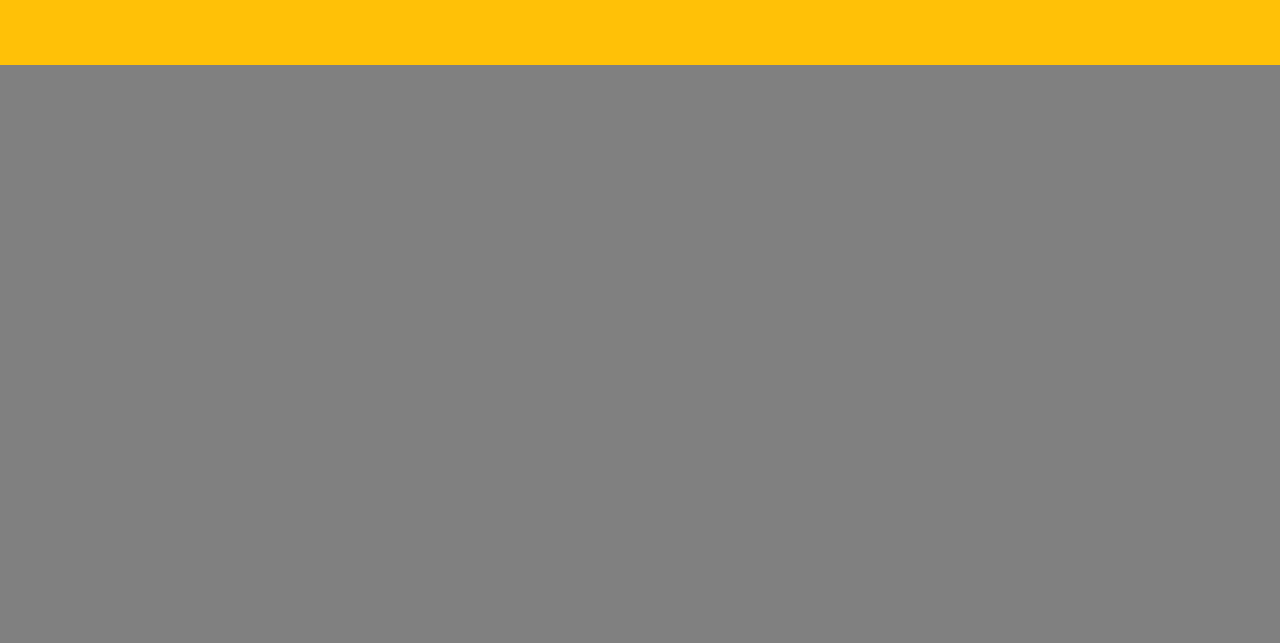
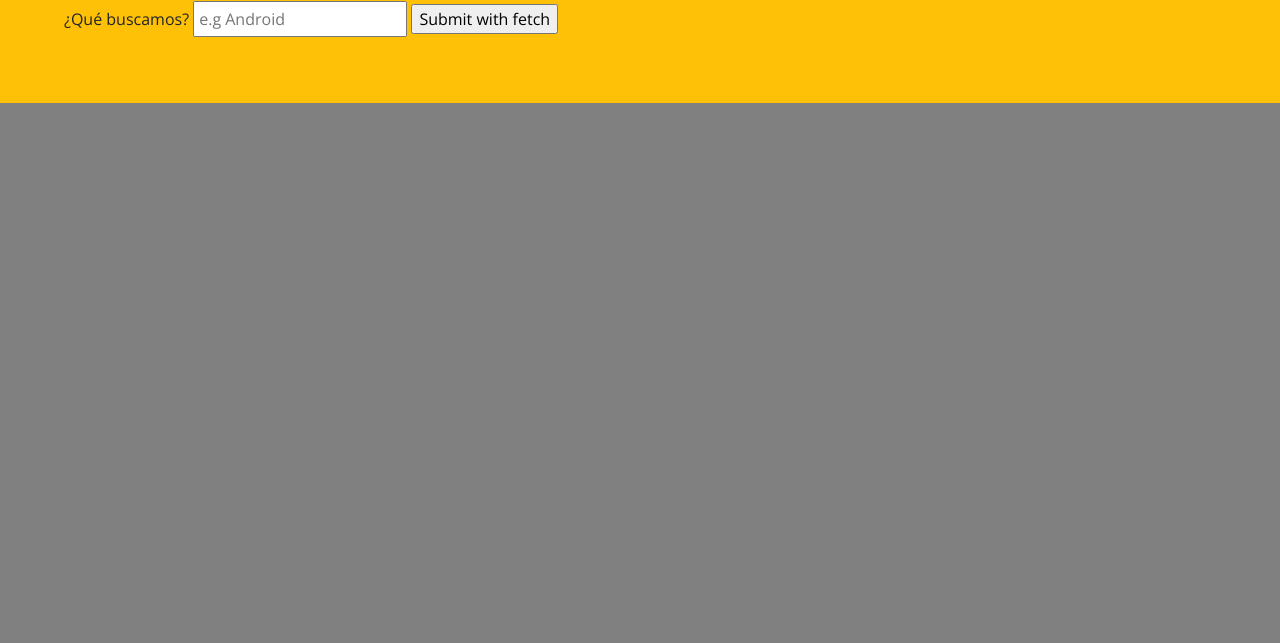
Before and after one commit to LizbethFP/XHR-project-demo, a plain HTML site: page index.html in a window 1280 px wide. Shown: the part 157-800 px from the top of the page. Drawn offline with nearby package versions, Linux system fonts and the light colour scheme.

Commit message:
añadiendo fetch en html

```diff
--- a/index.html
+++ b/index.html
@@ -16,6 +16,12 @@
           <input class="p-1" id="search-keyword" type="text" name="search-keyword" placeholder="e.g Android" required>
           <input id="submit-btn" type="submit" value="Submit with XHR" class="success">
         </form>
+
+        <form id="search-form-fetch">
+          <label for="search-keyword" class="visuallyhidden">¿Qué buscamos?</label>
+          <input class="p-1" id="search-keyword-fetch" type="text" name="search-keyword" placeholder="e.g Android" required>
+          <input id="submit-btn" type="submit" value="Submit with fetch" class="success">
+        </form>
       </div>
     </header>
 
@@ -23,7 +29,16 @@
       <ul id="response-container"></ul>
     </div>
 
+    <div class="site-container-fetch">
+      <ul id="response-container-fetch"></ul>
+    </div>
+
+
+
     <script src="js/app.js">
+
+    </script>
+    <script src="js/app-fetch.js">
 
     </script>
   </body>
```
Also changed, not shown: js/app-fetch.js (added).
